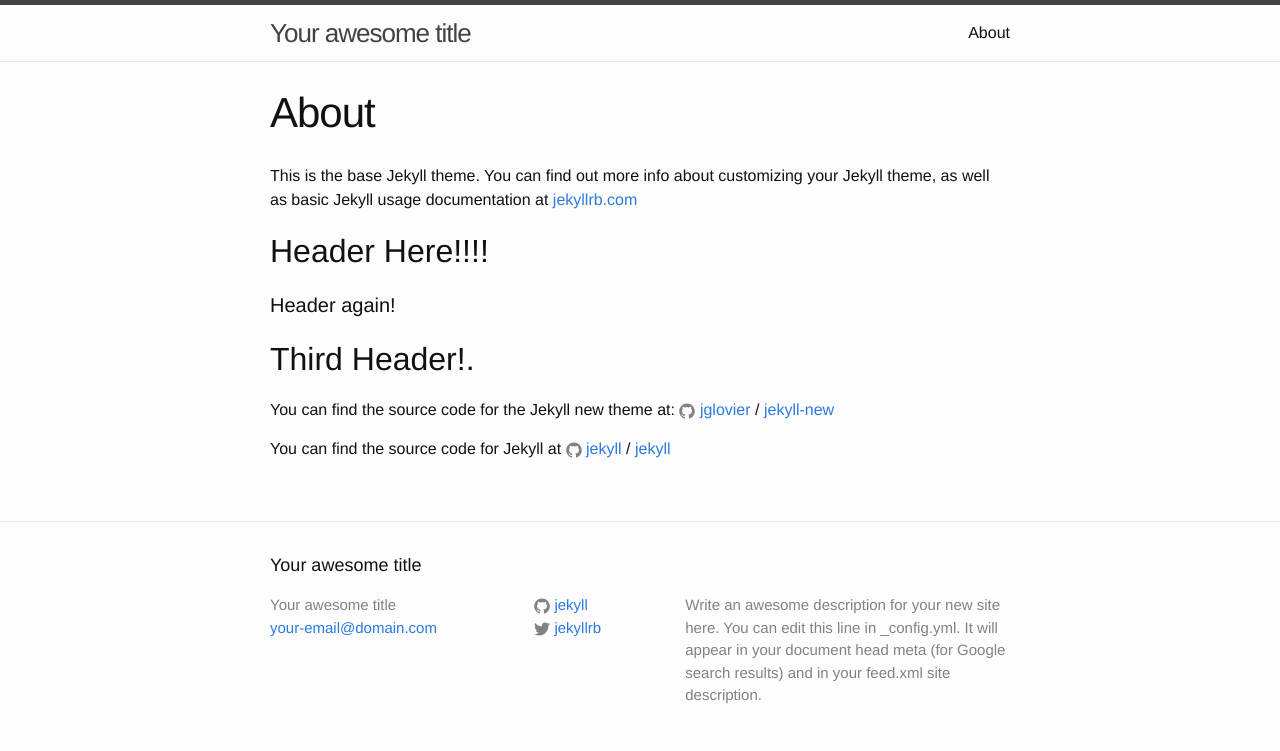
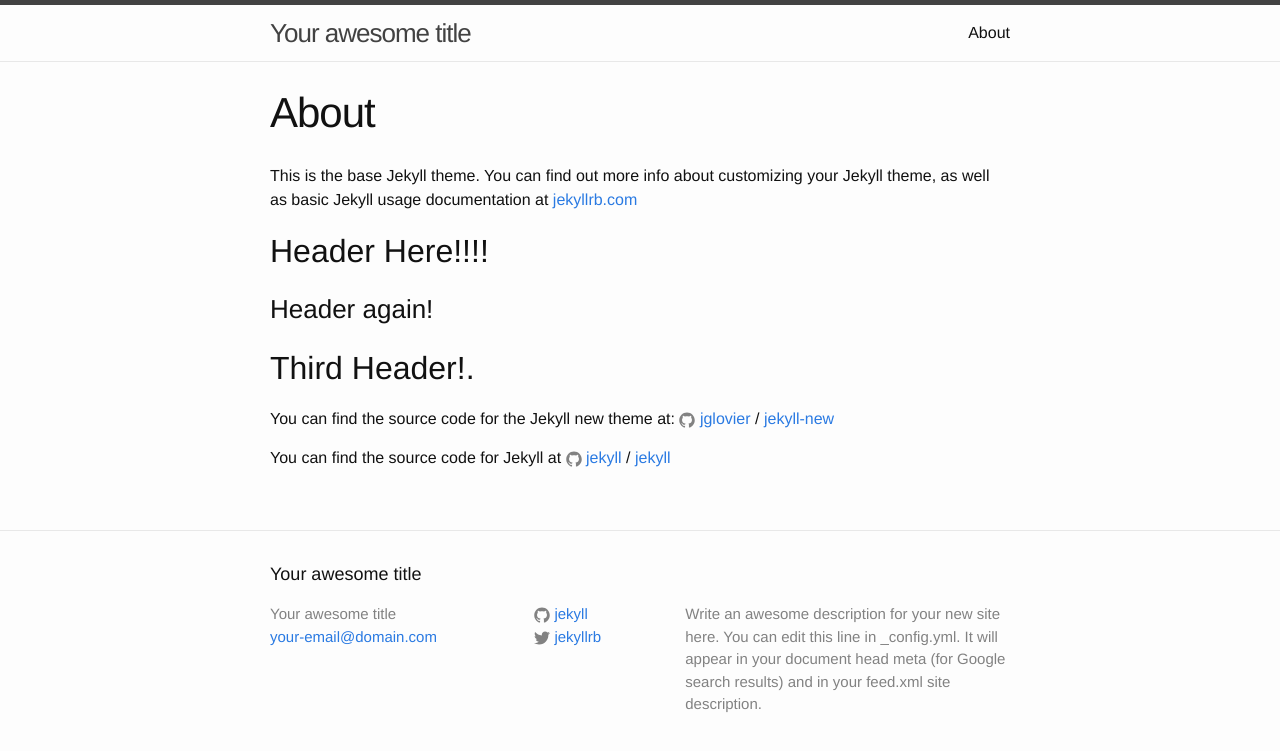
Before and after one commit to coder745/josh_website, a Jekyll site: the page built from about.md, in a window 1280 px wide. Shown: the top 751 px of the page. Built offline with Jekyll 4.4.1, drawn with Linux system fonts in a browser that asks for light colours.

```diff
--- a/about.md
+++ b/about.md
@@ -7,7 +7,7 @@ permalink: /about/
 This is the base Jekyll theme. You can find out more info about customizing your Jekyll theme, as well as basic Jekyll usage documentation at [jekyllrb.com](http://jekyllrb.com/)
 
 ## Header Here!!!!
-#### Header again!
+### Header again!
 ## Third Header!.
 
 You can find the source code for the Jekyll new theme at:
```
